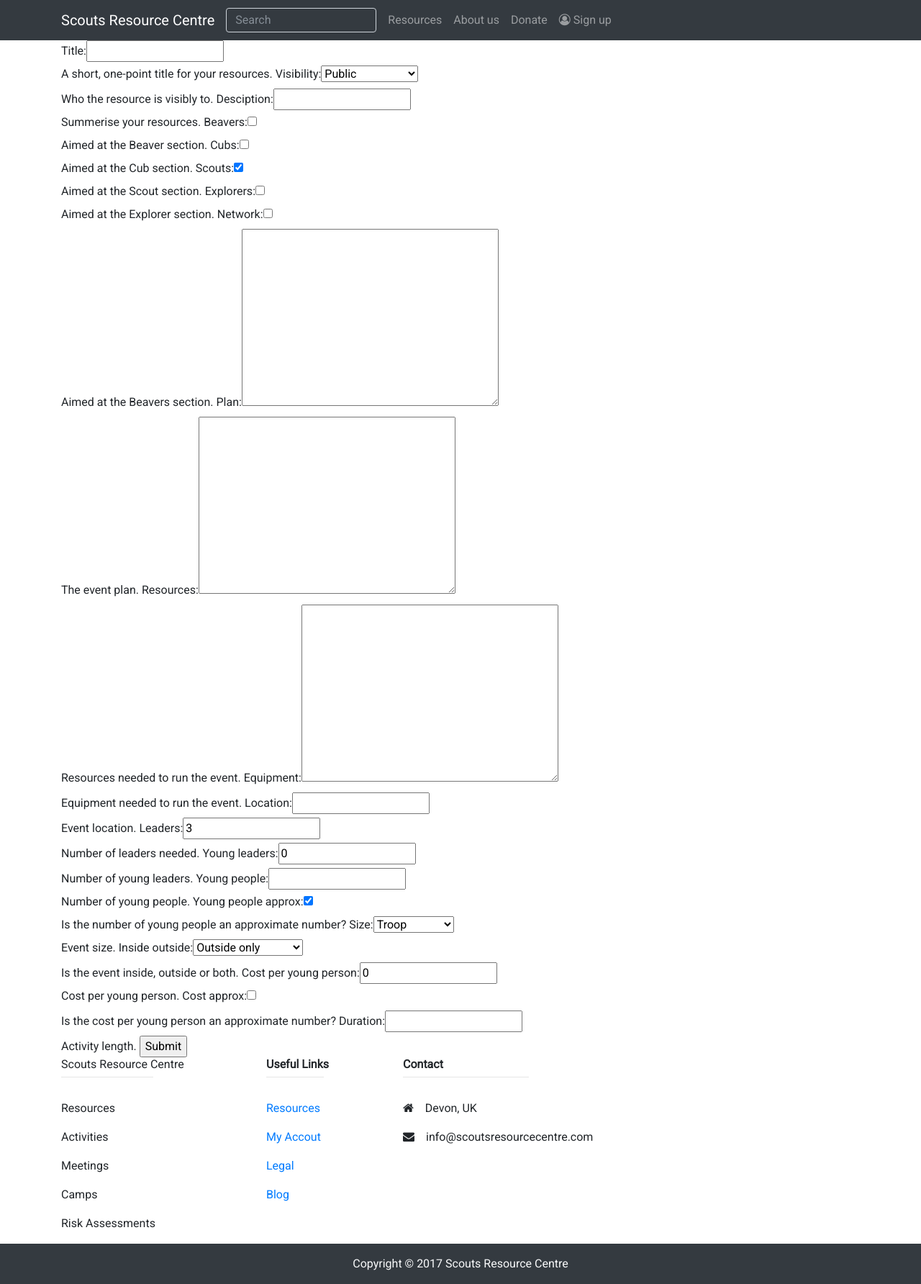
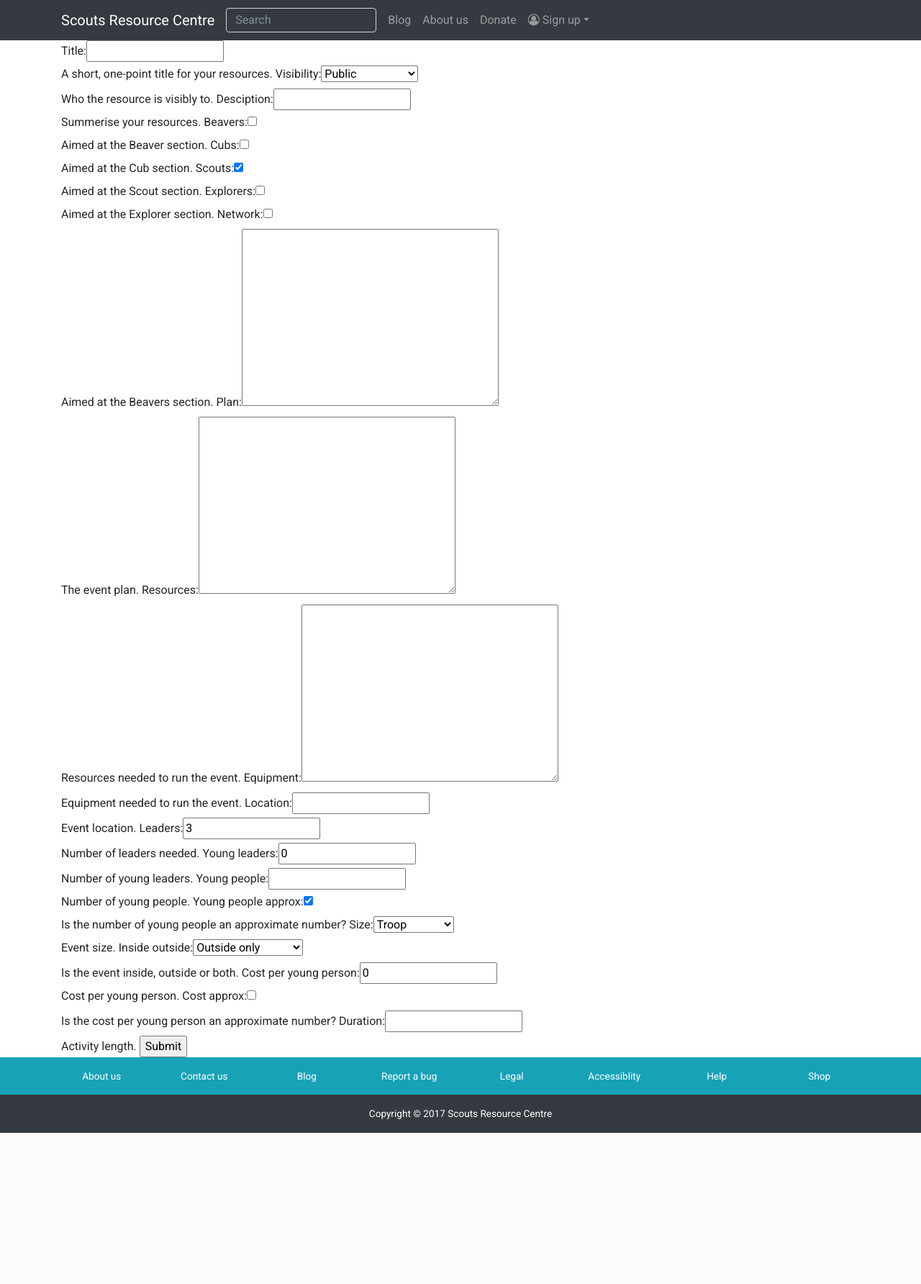
Before and after one commit to mfbell/ScoutsResourceCentre, a Django app: page /resources/camps/1/1/edit in a window 1280 px wide. Shown: the whole page at 72% size. After the commit the page ends 1574 px from the top, so only its background shows below. Run offline with Django 3.2, Linux system fonts and the light colour scheme; some libraries are stand-ins or nearby versions.

Commit message:
Work on base.html and landing page

```diff
--- a/static/css/main.css
+++ b/static/css/main.css
@@ -14,3 +14,9 @@ hr.footer-title {
   text-align: center;
   align-items: center;
 }
+
+footer,
+footer a {
+  color: white;
+  font-size: 0.85rem;
+}
--- a/templates/base.html
+++ b/templates/base.html
@@ -30,7 +30,7 @@
       <nav class="navbar navbar-expand-lg navbar-dark bg-dark sticky-top">
         <div class="container">
           <!-- Navbar brand -->
-          <a class="navbar-brand" href="/">Scouts Resource Centre</a>
+          <a class="navbar-brand" href="/resources/">Scouts Resource Centre</a>
           <!-- Collapse button -->
           <button class="navbar-toggler" type="button" data-toggle="collapse" data-target="#navbarSupportedContent" aria-controls="navbarSupportedContent" aria-expanded="false" aria-label="Toggle navigation"><span class="navbar-toggler-icon"></span></button>
           <!-- Collapsible content -->
@@ -40,11 +40,22 @@
               <form class="form-inline" action="/search">
                 <input class="form-control bg-dark text-light mr-sm-2 py-1" type="search" placeholder="Search" aria-label="Search", name="q", required>
               </form>
-              <a class="nav-item nav-link" href="/resources/">Resources</a>
+              <a class="nav-item nav-link" href="/blog/">Blog</a>
               <a class="nav-item nav-link" href="/about-us/">About us</a>
               <a class="nav-item nav-link" href="/donate/">Donate</a>
               <!-- Right alignment needed -->
-              <a class="nav-item nav-link" href="/sign-in/"><i class="fa fa-user-circle-o" aria-hidden="true"></i> Sign up</a>
+              <div class="nav-item dropdown">
+                <a class="nav-link dropdown-toggle" data-toggle="dropdown" href="" role="button" aria-haspopup="true" aria-expanded="false"><i class="fa fa-user-circle-o" aria-hidden="true"></i> Sign up</a>
+                <div class="dropdown-menu">
+                  <form class="form-inline" action="/sign-in" method="post">
+                    <input class="form-control mx-3 mt-3" type="email" placeholder="Email address" aria-label="email", name="email", required>
+                    <input class="form-control mx-3 my-2" type="password" placeholder="Password" aria-label="password", name="password", required>
+                    <!-- Align right -->
+                    <input type="submit" class="btn btn-secondary ml-3" value="Sign in" formaction="/sign-in">
+                    <input type="submit" class="btn btn-primary mr-3 ml-2" value="Sign up" formaction="/sign-up">
+                  </form>
+                </div>
+              </div>
             </div>
           </div>
         </div>
@@ -54,42 +65,44 @@
     {% block content %}
       <p>Content placeholder - This page's content is missing!</p>
     {% endblock %}
-    <footer>
-      <div class="container text-center text-md-left">
+    <footer class="bg-info text-center pt-3">
+      <div class="container">
         <div class="row">
-          <div class="col-md-3 col-lg-4 col-xl-3">
-              <h6>Scouts Resource Centre</h6>
-              <hr class="footer-title mb-4 mt-0 d-inline-block mx-auto">
-              <p>Resources</p>
-              <p>Activities</p>
-              <p>Meetings</p>
-              <p>Camps</p>
-              <p>Risk Assessments</p>
+          <div class="col-md">
+            <p><a href="/about-us/">About us</a></p>
           </div>
-          <div class="col-md-2 col-lg-2 col-xl-2">
-              <h6><strong>Useful Links</strong></h6>
-              <hr class="footer-title mb-4 mt-0 d-inline-block mx-auto">
-              <p><a href="#!">Resources</a></p>
-              <p><a href="#!">My Accout</a></p>
-              <p><a href="#!">Legal</a></p>
-              <p><a href="#!">Blog</a></p>
+          <div class="col-md">
+            <p><a href="/contact-us/">Contact us</a></p>
           </div>
-          <div class="col-md-4 col-lg-4 col-xl-4">
-              <h6><strong>Contact</strong></h6>
-              <hr class="footer-title mb-4 mt-0 d-inline-block mx-auto">
-              <p><i class="fa fa-home mr-3"></i>Devon, UK</p>
-              <p><i class="fa fa-envelope mr-3"></i>info@scoutsresourcecentre.com</p>
+          <div class="col-md">
+            <p><a href="/blog/">Blog</a></p>
+          </div>
+          <div class="col-md">
+            <p><a href="/report-bug/">Report a bug</a></p>
+          </div>
+          <div class="col-md">
+            <p><a href="/legal/">Legal</a></p>
+          </div>
+          <div class="col-md">
+            <p><a href="/accessiblity/">Accessiblity</a></p>
+          </div>
+          <div class="col-md">
+            <p><a href="/help/">Help</a></p>
+          </div>
+          <div class="col-md">
+            <p><a href="/shop/">Shop</a></p>
           </div>
         </div>
       </div>
-      <div class="container-fluid text-center bg-dark text-light">
+      <div class="container-fluid bg-dark">
         <div class="row">
           <div class="col">
-            <p class="my-3">Copyright &copy 2017 <a href="/about-us/legal#copyright" class="text-light">Scouts Resource Centre</a></p>
+            <p class="my-3">Copyright &copy 2017 Scouts Resource Centre</p>
           </div>
         </div>
       </div>
     </footer>
+
     <!-- jQuerry, Popper, Bootstrap -->
     <script src="https://code.jquery.com/jquery-3.2.1.slim.min.js" integrity="sha384-KJ3o2DKtIkvYIK3UENzmM7KCkRr/rE9/Qpg6aAZGJwFDMVNA/GpGFF93hXpG5KkN" crossorigin="anonymous"></script>
     <script src="https://cdnjs.cloudflare.com/ajax/libs/popper.js/1.12.3/umd/popper.min.js" integrity="sha384-vFJXuSJphROIrBnz7yo7oB41mKfc8JzQZiCq4NCceLEaO4IHwicKwpJf9c9IpFgh" crossorigin="anonymous"></script>
```
Also changed, not shown: LandingPage/templates/LandingPage/landing.html (+19 -40 lines).
